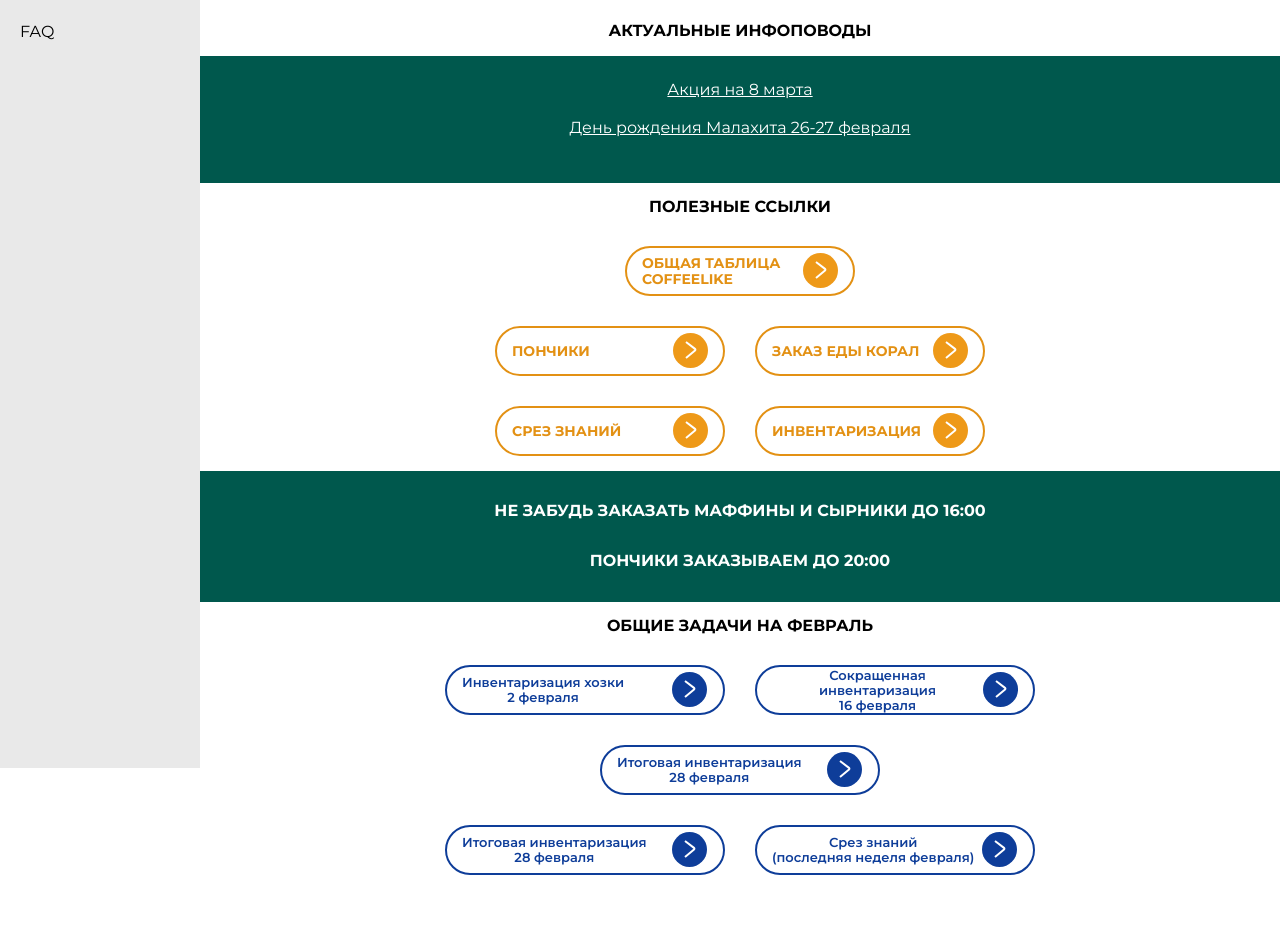
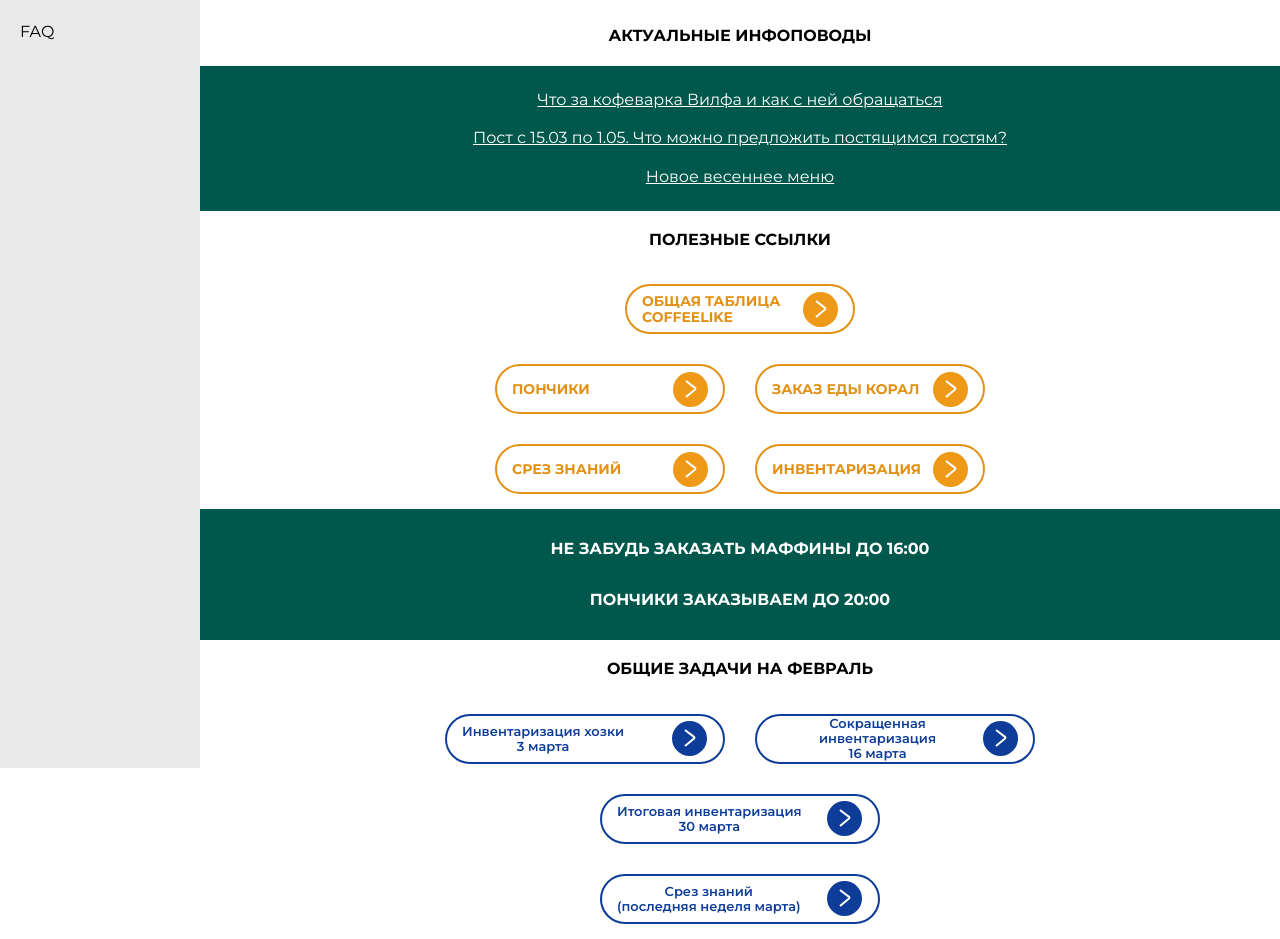
Before and after one commit to klyukinaxen/cl43, a Vue app: page / in a window 1280 px wide. Shown: the part 111-1050 px from the top of the page. Before the commit the page ends 1001 px from the top, so only its background shows below. Built offline with nearby package versions, Linux system fonts and the light colour scheme.

Commit message:
fix and renew info

```diff
--- a/src/assets/global.scss
+++ b/src/assets/global.scss
@@ -24,7 +24,8 @@ h2 {
     text-transform: uppercase;
     color: #000000;
     text-align: center;
-    margin: 15px 0 15px 0;
+    padding: 20px 0;
+    margin: 0;
 }
 
 h3 {
--- a/src/components/CoffeeBarInfo.json
+++ b/src/components/CoffeeBarInfo.json
@@ -107,8 +107,8 @@
         {
             "name": "Октябрь",
             "id": "12",
-            "donutsOrder": "",
-            "koralOrder": "",
+            "donutsOrder": "20",
+            "koralOrder": "не заказываем",
             "weekOrder": "среда",
             "faqLink": "https://docs.google.com/document/d/1cIcsmtN4JKWQNEcd1fz1bwytycNU_EhgU2VvBnoUgvU/edit",
             "weekTasks": ""
--- a/src/components/pages/ActualPage.vue
+++ b/src/components/pages/ActualPage.vue
@@ -4,9 +4,9 @@
         <h2> Актуальные инфоповоды</h2>
         <!-- блок с информацией по инфоповодам -->
         <div class="info-block">
-            <a href="/">Акция на 8 марта</a>
-            <a href="/">День рождения Малахита 26-27 февраля</a>
-            <a href="/" />
+            <a href="https://vk.com/likefamily43?w=wall-91816128_6610"> Что за кофеварка Вилфа и как с ней обращаться</a>
+            <a href="https://vk.com/likefamily43?w=wall-91816128_6609"> Пост с 15.03 по 1.05. Что можно предложить постящимся гостям?</a>
+            <a href="https://vk.com/likefamily43?w=wall-91816128_6605"> Новое весеннее меню </a>
         </div>
         <!-- блок с полезными ссылками -->
         <h2>полезные ссылки</h2>
@@ -62,7 +62,7 @@
         </div>
         <!-- блок с важными моментами -->
         <div class="info-block">
-            <h3>Не забудь заказать маффины и сырники до 16:00</h3>
+            <h3>Не забудь заказать маффины до 16:00</h3>
             <h3>Пончики заказываем до 20:00</h3>
         </div>
         <!-- блок с общими задачами на месяц -->
@@ -75,7 +75,7 @@
                     href="https://coffeelike-kirov.iikoweb.ru/amc/index.html#/main/dashboard/dashboard"
                 >
                     <span>Инвентаризация хозки
-                        <br>2 февраля</span>
+                        <br>3 марта</span>
                     <div class="arrow" />
                 </a>
                 <a
@@ -84,7 +84,7 @@
                     href="https://coffeelike-kirov.iikoweb.ru/amc/index.html#/main/dashboard/dashboard"
                 >
                     <span>Сокращенная инвентаризация
-                        <br> 16 февраля</span>
+                        <br> 16 марта</span>
                     <div class="arrow" />
                 </a>
             </div>
@@ -95,7 +95,7 @@
                     href="https://coffeelike-kirov.iikoweb.ru/amc/index.html#/main/dashboard/dashboard"
                 >
                     <span>Итоговая инвентаризация
-                        <br>28 февраля</span>
+                        <br>30 марта</span>
                     <div class="arrow" />
                 </a>
             </div>
@@ -103,19 +103,10 @@
                 <a
                     class="task-link"
                     target="_blank"
-                    href="https://coffeelike-kirov.iikoweb.ru/amc/index.html#/main/dashboard/dashboard"
-                >
-                    <span>Итоговая инвентаризация
-                        <br>28 февраля</span>
-                    <div class="arrow" />
-                </a>
-                <a
-                    class="task-link"
-                    target="_blank"
                     href="https://antitreningi.ru"
                 >
                     <span>Срез знаний
-                        <br>(последняя неделя февраля)</span>
+                        <br>(последняя неделя марта)</span>
                     <div class="arrow" />
                 </a>
             </div>
--- a/src/components/pages/CoffeeBarPage.vue
+++ b/src/components/pages/CoffeeBarPage.vue
@@ -59,14 +59,12 @@
             </a>
         </div>
 
-        <!-- добавить чек листы открытия и закрытия? -->
-
         <!-- рекомендуемый заказ еды -->
         <div class="about-coffee-bar">
             <div class="info-block">
                 <span class="info-title"> Рекомендуемый заказ еды: </span>
                 <span class="info"> Пончики: {{ coffeeBarInfo.donutsOrder }} штук </span>
-                <span class="info"> Маффины: {{ coffeeBarInfo.koralOrder }}  </span>
+                <span class="info"> Маффины: {{ coffeeBarInfo.koralOrder }} </span>
             </div>
             <div class="check-block">
                 <a
@@ -103,11 +101,38 @@
             </div>
         </div>
 
+        <h2>Уголок шефа</h2>
         <div class="chief-links">
-            <h2>Уголок шефа</h2>
+            <a
+                href="https://docs.google.com/spreadsheets/d/1Orc6HkFQeGyFxCBTgQOM9mBh7P0g9AENb9ct4h_etHY/edit#gid=380849623"
+                class="link"
+                target="_blank"
+            >
+                <span> Проверить пончики</span>
+            </a>
+            <a
+                href=""
+                class="link"
+                target="_blank"
+            >
+                <span> Чек-лист проверки </span>
+            </a>
+            <a
+                href="https://docs.google.com/forms/d/e/1FAIpQLSeBUTJOITHrxumkFz0oC6EUZtjb2ltXaWE5NX0HxSog1WBdIQ/viewform"
+                class="link"
+                target="_blank"
+            >
+                <span> Чек-лист шефа </span>
+            </a>
+            <a
+                href="https://trello.com/b/31YfOVFd/задачи-шефов"
+                class="link"
+                target="_blank"
+            >
+                <span> Trello  </span>
+            </a>
         </div>
     </div>
-    <!-- TODO: сделать медиа-запрос для мобилки чтобы скрывалась таблица и на ее месте рисовалась кнопка перехода к таблице обратной связи -->
     <div v-else>
         oops
     </div>
@@ -153,45 +178,6 @@ export default {
     justify-content: center;
     padding: 15px 0 15px 0;
 
-    .coffee-bar-name-container {
-        display: flex;
-        flex-direction: row;
-        flex-wrap: wrap;
-        justify-content: space-between;
-        align-items: center;
-
-        .title {
-            font-size: 24px;
-            font-weight: 400;
-            text-transform: uppercase;
-            color: #000000;
-            text-align: left;
-            margin: 15px 0 15px 30px;
-        }
-
-        .order-title {
-            font-size: 18px;
-            font-weight: 400;
-            text-transform: uppercase;
-            margin: 15px 30px 15px 0;
-        }
-    }
-
-    a {
-        display: flex;
-        flex-direction: row;
-        justify-content: center;
-        align-items: center;
-        text-decoration: none;
-        cursor: pointer;
-        width: 180px;
-        height: 40px;
-        border-radius: 40px;
-    }
-    a:hover {
-        box-shadow: 0 0 5px 1px;
-    }
-
     .week-tasks {
         width: 100%;
         background-color: var(--green);
@@ -216,12 +202,43 @@ export default {
         }
     }
 
-    .useful-links {
+    .coffee-bar-name-container {
         display: flex;
         flex-direction: row;
         flex-wrap: wrap;
-        justify-content: space-around;
+        justify-content: space-between;
         align-items: center;
+        padding: 20px 30px;
+
+        .title {
+            font-size: 24px;
+            font-weight: 400;
+            text-transform: uppercase;
+            color: #000000;
+            text-align: left;
+        }
+
+        .order-title {
+            font-size: 18px;
+            font-weight: 400;
+            text-transform: uppercase;
+        }
+    }
+
+    a {
+        display: flex;
+        flex-direction: row;
+        justify-content: center;
+        align-items: center;
+        text-decoration: none;
+        cursor: pointer;
+        width: 180px;
+        height: 40px;
+        border-radius: 40px;
+    }
+    a:hover {
+        box-shadow: 0 0 5px 1px;
+    }
 
     .link {
         background-color: #fff;
@@ -236,6 +253,7 @@ export default {
         display: flex;
         justify-content: center;
         align-items: center;
+        text-align: center;
 
         width: 180px;
         height: 40px;
@@ -243,6 +261,12 @@ export default {
         margin: 20px;
         padding: 0 15px 0 15px;
     }
+    .useful-links {
+        display: flex;
+        flex-direction: row;
+        flex-wrap: wrap;
+        justify-content: space-around;
+        align-items: center;
     }
 
     .sheets-info {
@@ -312,7 +336,12 @@ export default {
             text-decoration: none;
         }
     }
-
+    .chief-links {
+        display: flex;
+        flex-direction: row;
+        flex-wrap: wrap;
+        justify-content: center;
+    }
     @media screen and (max-width: 1000px) {
         .coffee-bar-name-container {
             flex-direction: column;
@@ -322,6 +351,7 @@ export default {
             }
             .order-title {
                 font-size: 14px;
+                margin-top: 15px;
             }
         }
 
```
Lines whose indentation alone changed are shown as unchanged.
